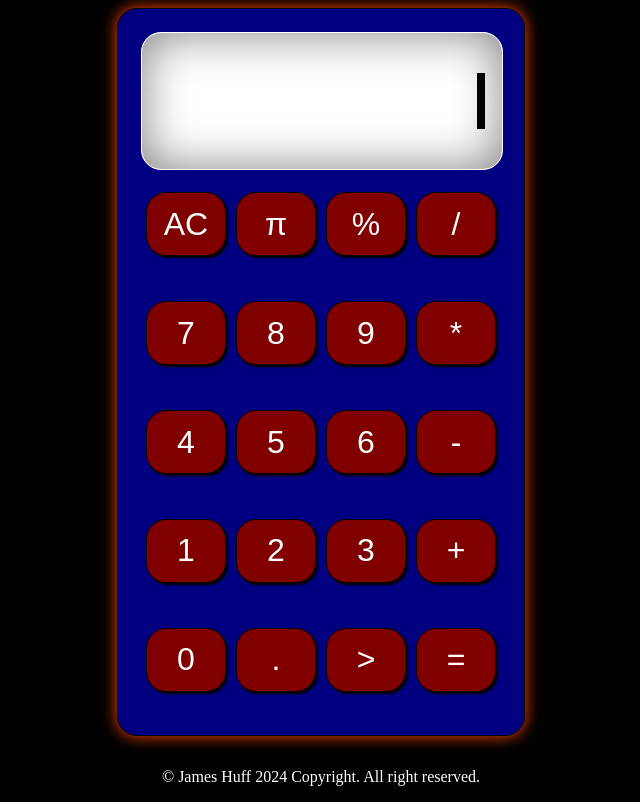
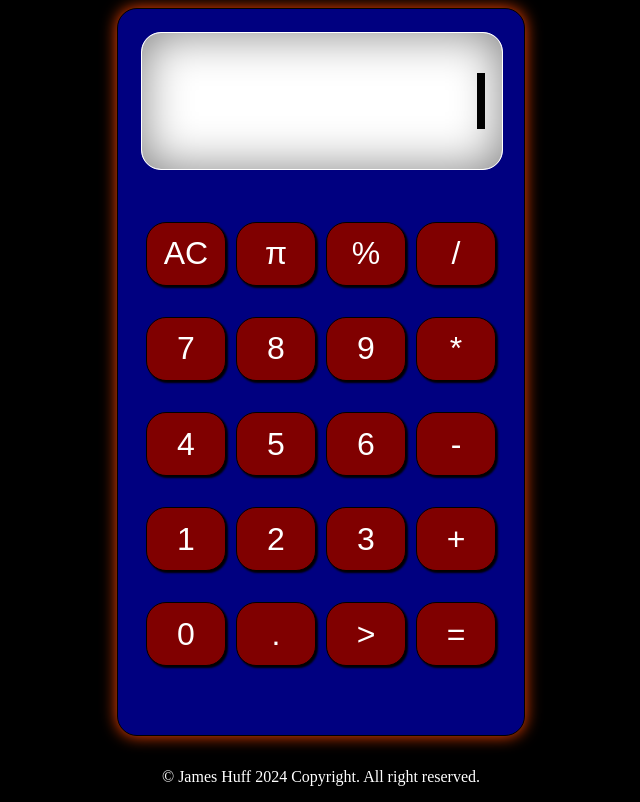
Before and after one commit to Jameshuff95/Calculator, a React (Vite) app: page / in a window 1280 px wide. Shown: the whole page, without its empty margins (319-959 px from the left). Built offline with nearby package versions, Linux system fonts and the light colour scheme.

Commit message:
styling changes

```diff
--- a/src/App.css
+++ b/src/App.css
@@ -62,7 +62,8 @@ html {
   display: grid;
   grid-template-columns: repeat(4, 1fr);
   place-items: center;
-  height: 80%;
+  height: 70%;
+  margin-top: 10%;
 }
 
 .button {
```
